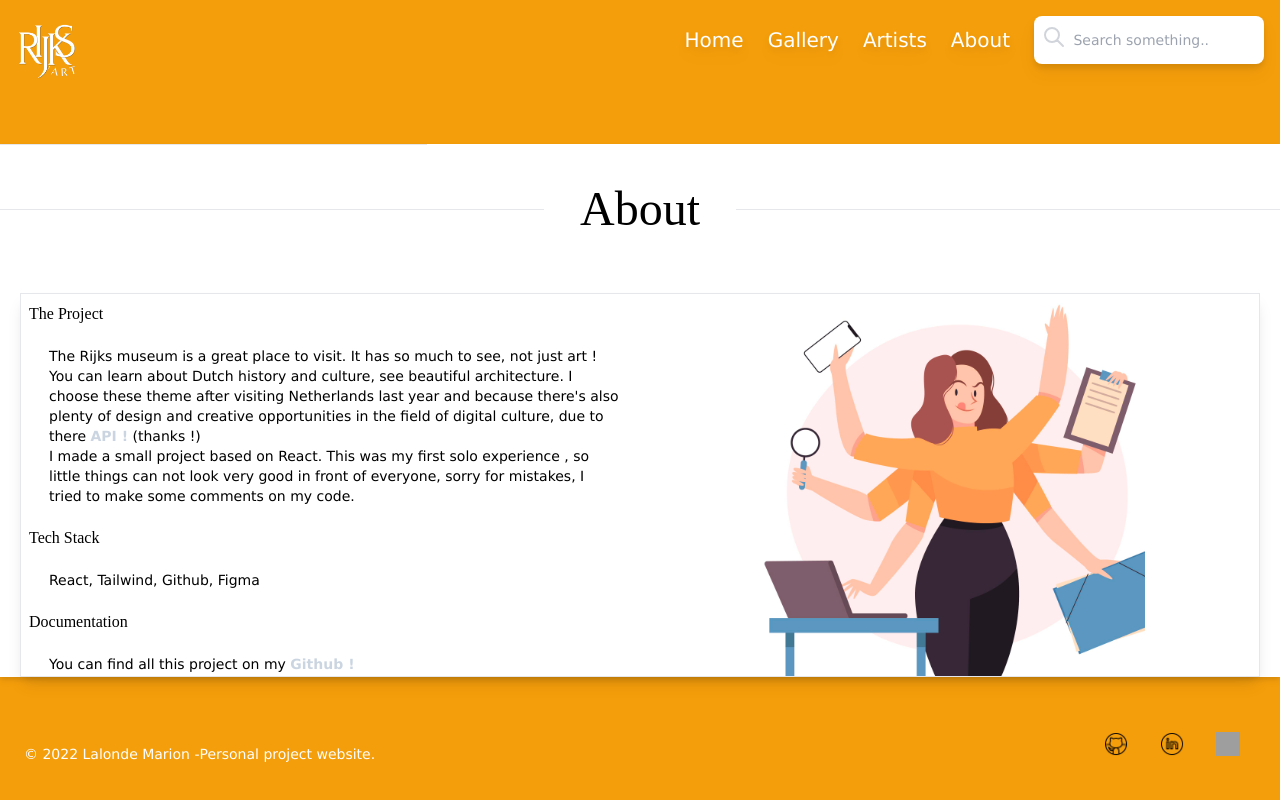
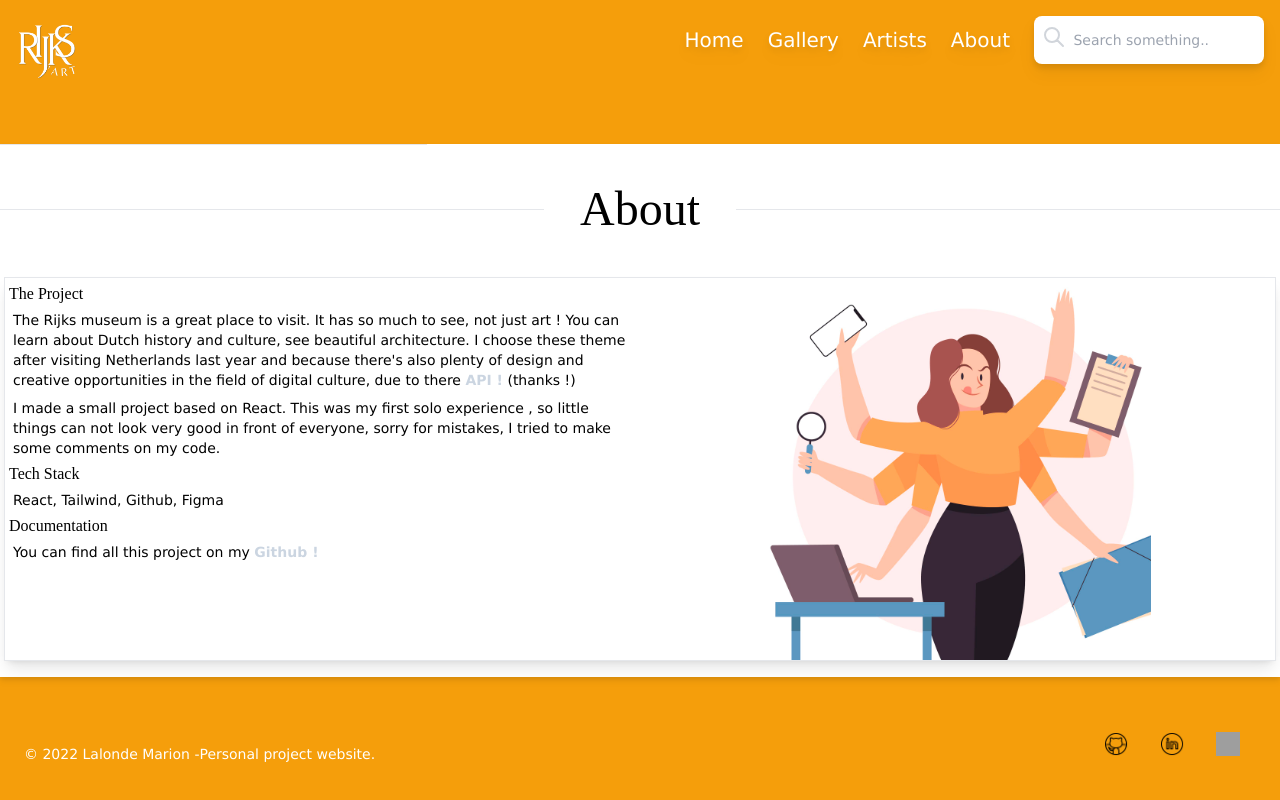
Before and after one commit to Hysilie/Rijk-Art, a React (Create React App) app: page /about in a window 1280 px wide. Built offline with nearby package versions, Linux system fonts and the light colour scheme; no server answers; grey boxes are pictures that could not be loaded; a web font is replaced by a local one.

Commit message:
Fixing issue about responsive on about section

```diff
--- a/src/pages/About.jsx
+++ b/src/pages/About.jsx
@@ -15,24 +15,24 @@ function About() {
     </div>
 
     {/* Text section visible in any ways and  */}
-    <div className=' m-5  md:flex flex-wrap flex-col md:flex-nowrap md:flex-row justify-center border w-auto h-96 shadow-lg'>
-    <div className=' m-2  text-black flex flex-col justify-top max-w-full max-h-full  md:w-1/2'>
+    <div className=' m-1  md:flex flex-wrap flex-col md:flex-nowrap md:flex-row justify-center border w-auto h-96 shadow-lg'>
+    <div className=' m-1  text-black flex flex-col justify-top max-w-full max-h-full  md:w-1/2'>
       <h2 className='' id='project-title'>The Project</h2>
-      <p className='text-sm  md:m-5'>The Rijks museum is a great place to visit.
+      <p className='text-sm  md:m-1'>The Rijks museum is a great place to visit.
       It has so much to see, not just art ! You can learn about Dutch history and culture,
       see beautiful architecture. I choose these theme after visiting Netherlands last year and
        because there's also plenty of design and creative opportunities in the field of digital culture,
         due to there <a href='https://data.rijksmuseum.nl/object-metadata/api/' rel="noreferrer" alt='Api link' target='_blank' className='text-slate-300 font-bold '>API !</a> (thanks !)
-
-      <br></br> I made a small project based on React. This was my first solo experience
+</p>
+      <p className='text-sm md:m-1'>I made a small project based on React. This was my first solo experience
       , so little things can not look very good in front of everyone, sorry for mistakes,
        I tried to make some comments on my code.</p>
 
-       <h2 className='' id='project-title'>Tech Stack</h2>
-       <p className='text-sm  md:m-5'>React, Tailwind, Github, Figma </p>
+       <h2  id='project-title'>Tech Stack</h2>
+       <p className='text-sm  md:m-1'>React, Tailwind, Github, Figma </p>
 
-       <h2 className='' id='project-title'>Documentation</h2>
-       <p className='text-sm  md:m-5'>You can find all this project on my <a href='https://github.com/Hysilie/Rijk-Art' rel="noreferrer" alt='Api link' target='_blank' className='text-slate-300 font-bold '>Github !</a> </p>
+       <h2  id='project-title'>Documentation</h2>
+       <p className='text-sm  md:m-1'>You can find all this project on my <a href='https://github.com/Hysilie/Rijk-Art' rel="noreferrer" alt='Api link' target='_blank' className='text-slate-300 font-bold '>Github !</a> </p>
 
     </div>
     <div className='hidden md:flex text-black max-w-full max-h-full   flex justify-center w-1/2'><img src={working} alt='working logo'className='max-w-full h-full'/></div>
```
